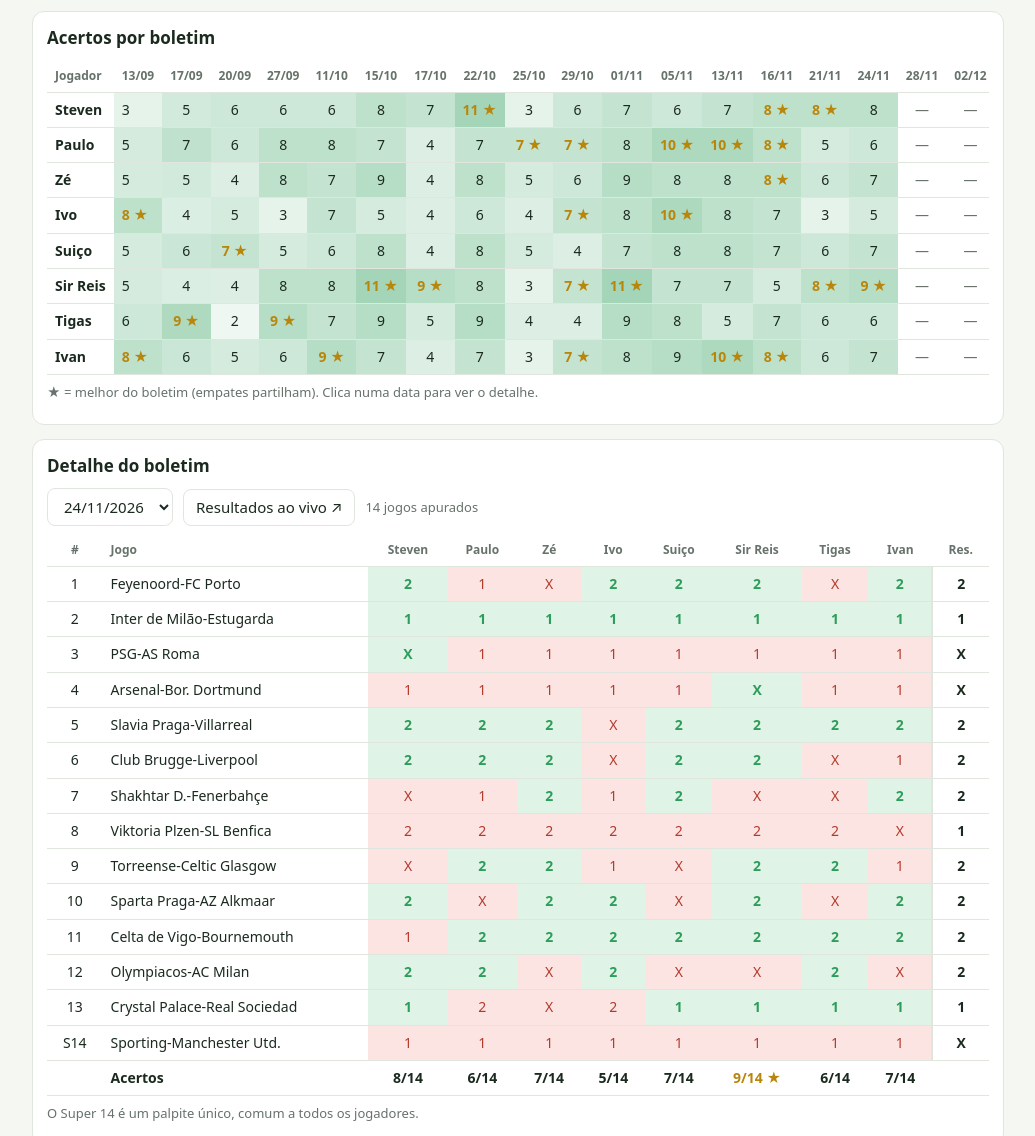
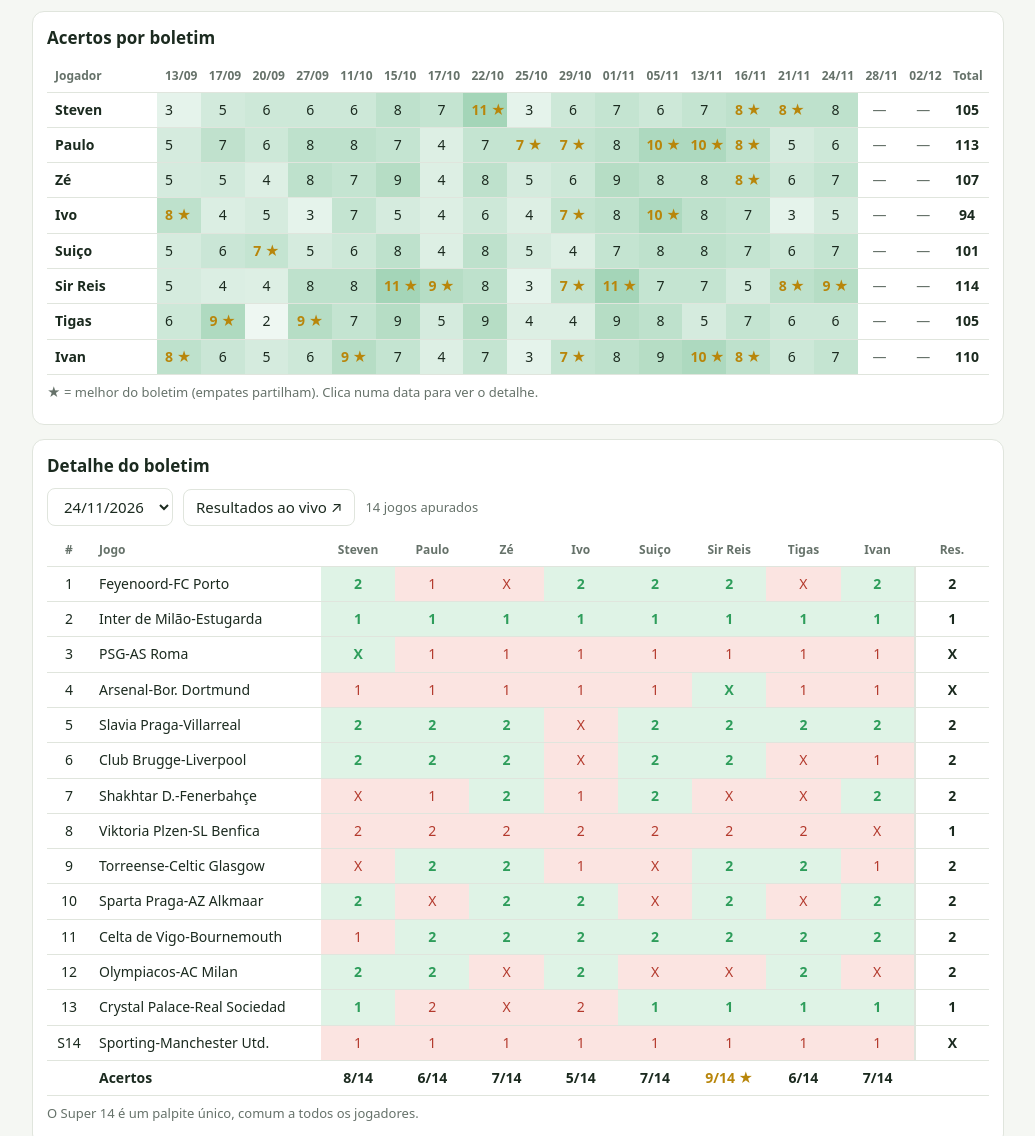
Before and after one commit to muzita/Totobosta, a plain HTML site: page index.html in a window 1280 px wide. Shown: the part 597-1733 px from the top of the page, without its empty margins (122-1157 px from the left). Drawn offline with Linux system fonts and the light colour scheme.

Commit message:
Modified Boletins table

```diff
--- a/css/style.css
+++ b/css/style.css
@@ -264,3 +264,10 @@
     .d .lvc{white-space:nowrap;font-variant-numeric:tabular-nums}
     .lvon{color:var(--ko);font-weight:700}
     .d .lvr td{font-weight:700;border-top:2px solid var(--bd)}
+
+    .d { table-layout: fixed; width: 100%; min-width: 850px }
+.d th:nth-child(1) { width: 44px }    /* # */
+.d th:nth-child(2) { width: 230px }   /* Jogo */
+.d td.m { max-width: none }
+.g { table-layout: fixed; width: 100%; min-width: 700px }
+.g th:first-child, .g td:first-child { width: 110px }   /* coluna dos nomes */
```
Also changed, not shown: 1 other file.
